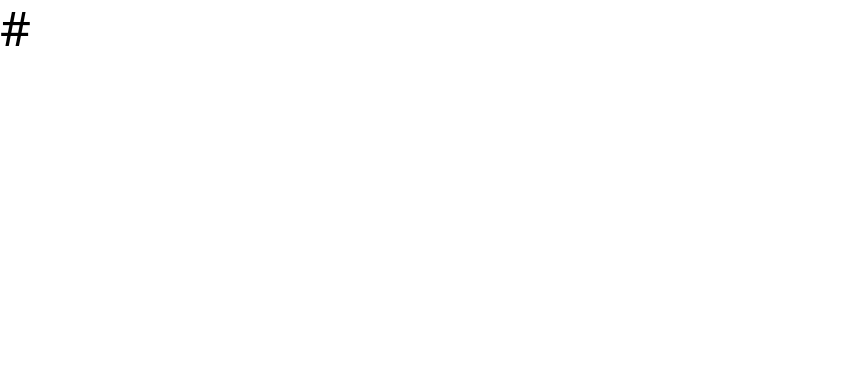
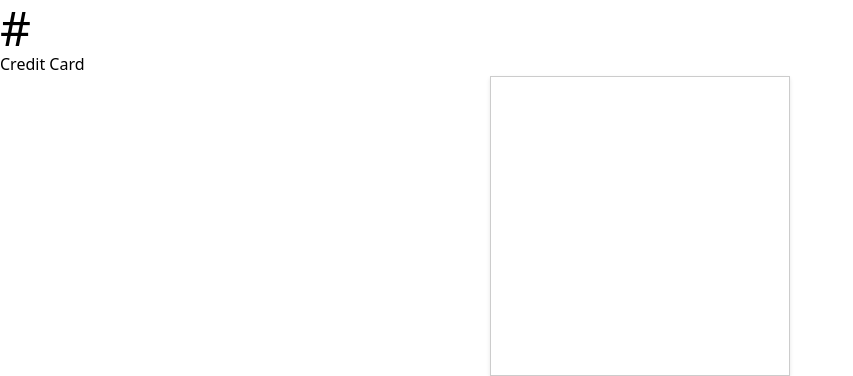
Before and after one commit to MdSaifulIslamRafsan/learn-vue, a Vue app: page / in a window 1280 px wide. Shown: the part 2063-2439 px from the top of the page, without its empty margins (0-853 px from the left). Before the commit the page ends 2123 px from the top, so only its background shows below. Built offline with nearby package versions, Linux system fonts and the light colour scheme.

Commit message:
added credit card

```diff
--- a/src/App.vue
+++ b/src/App.vue
@@ -107,6 +107,7 @@
     </div>
     <p>{{myRating}}</p>
     <the-rating v-model="myRating"></the-rating>
+   <CreditCard></CreditCard>
 </template>
 
 <script>
@@ -116,8 +117,9 @@ import Count from './components/Count.vue';
 import ProductCard from './components/ProductCard.vue';
 import TheCard from "./components/TheCard.vue";
 import TheRating from './components/TheRating.vue';
+import CreditCard from './components/CreditCard.vue';
 export default {
-  components: { ContactDetails, TheCard, Count, ProductCard, TheRating },
+  components: { ContactDetails, TheCard, Count, ProductCard, TheRating, CreditCard },
   methods:{
       buyNow(product) {
         console.log("Buy Now clicked!", product);
--- /dev/null
+++ b/src/components/CreditCard.vue
@@ -0,0 +1,34 @@
+<template lang="">
+    <div>
+        <h1>Credit Card</h1>
+        <div class="card">
+
+        </div>
+    </div>
+</template>
+<script>
+export default {
+    setup: () => {
+        return {
+            cardNumber: '',
+            cardHolderName: '',
+            expirationDate: '',
+            cvv: ''
+        }
+    }
+}
+</script>
+<style  scoped>
+
+
+
+   .card {
+    width: 300px;
+    margin: 0 auto;
+    border: 1px solid #ccc;
+    padding: 20px;
+    box-shadow: 0 2px 4px rgba(0, 0, 0, 0.1);
+    min-height: 300px;
+    }
+
+</style>
--- a/src/components/TheRating.vue
+++ b/src/components/TheRating.vue
@@ -23,7 +23,6 @@ export default {
     ],
     methods:{
         handleClick(index){
-
             this.$emit('update:modelValue', index);
         }
      },
```
